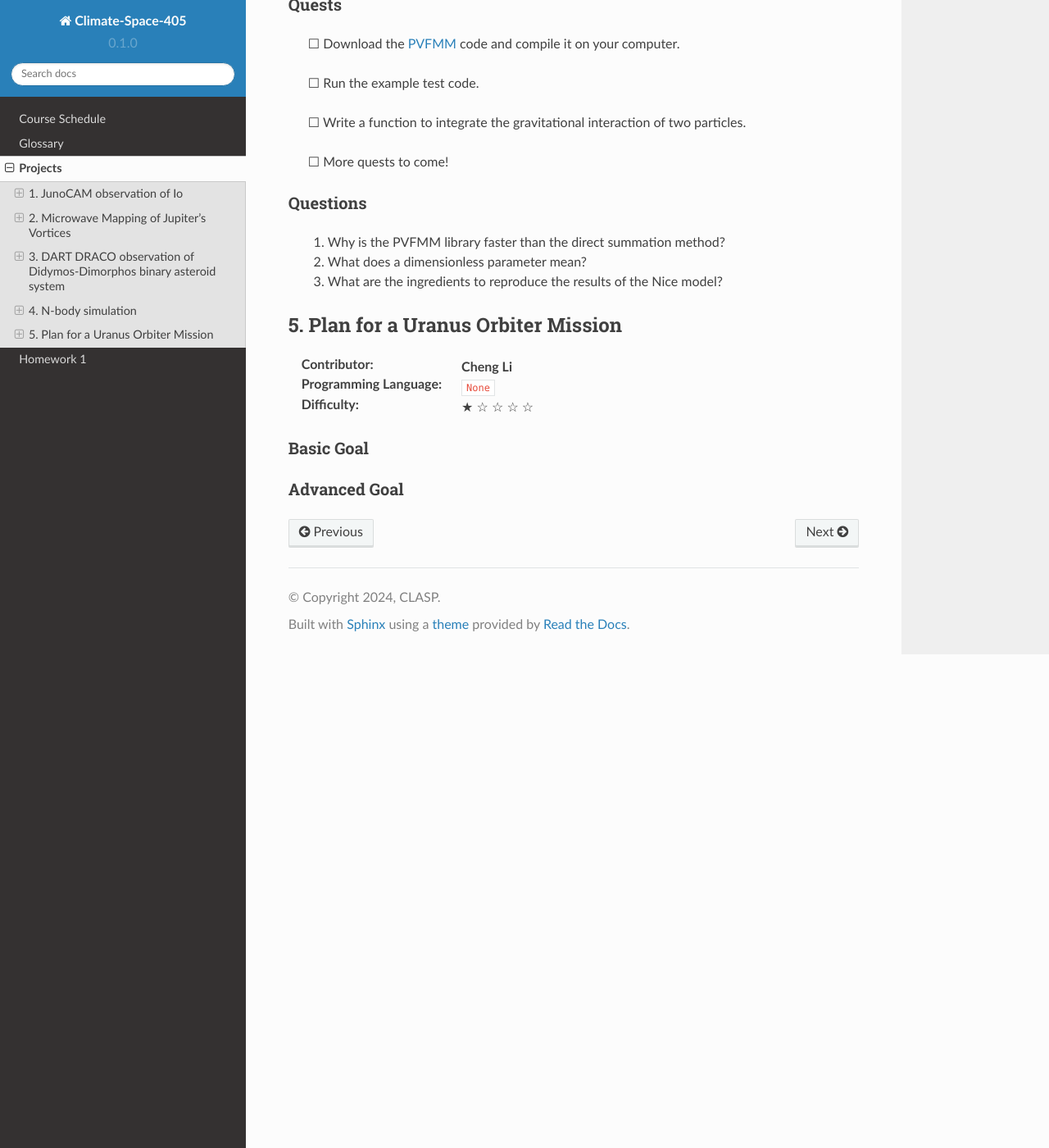
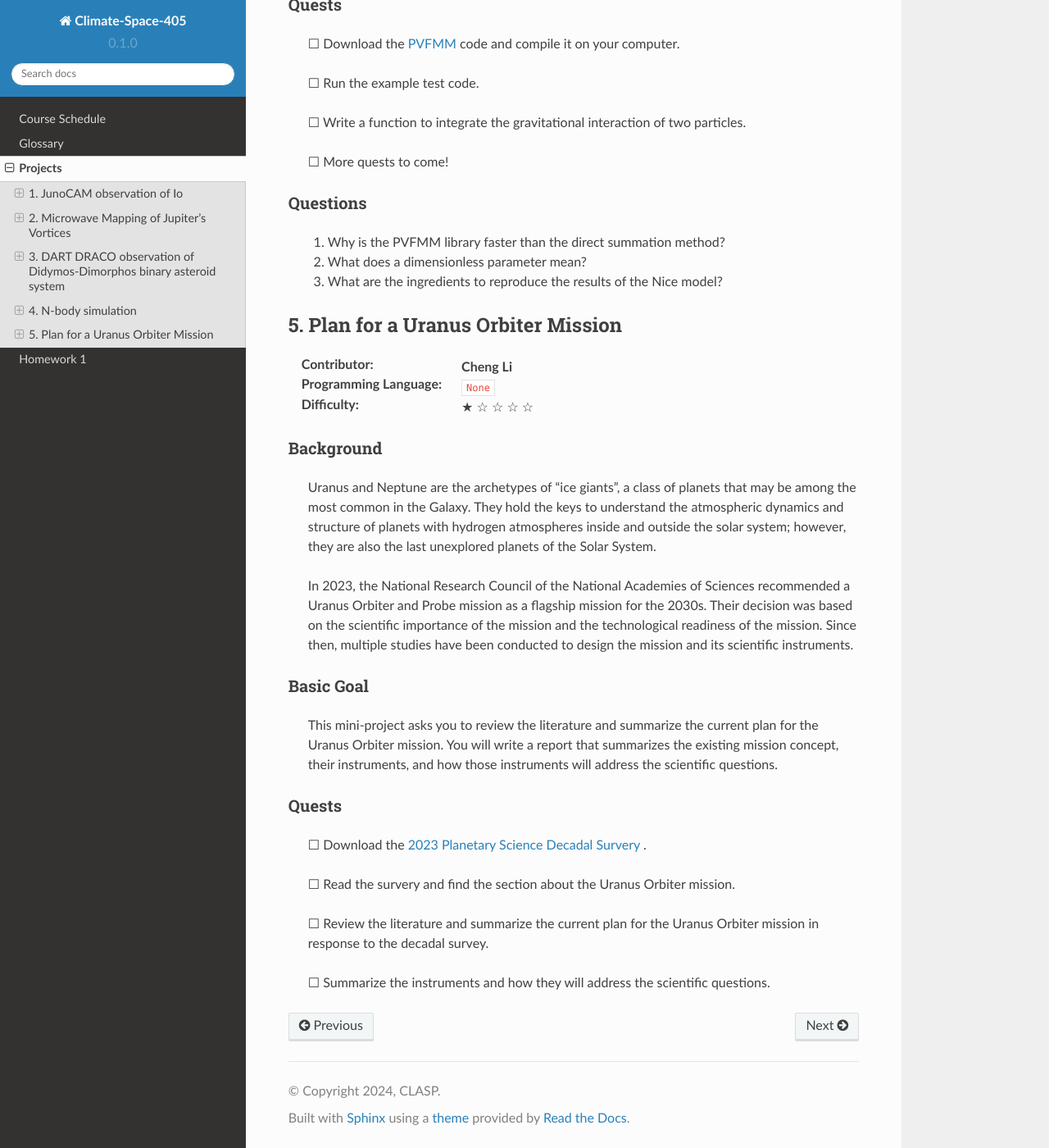
Before and after one commit to chengcli/space405, a Sphinx documentation site: the page built from doc/project.rst, in a window 1280 px wide and 1400 px high, scrolled down 6902 px. Shown: the whole window at 82% size. Built offline with Sphinx 7.4.7 and the Read the Docs theme 2.0.0, drawn with Linux system fonts in a browser that asks for light colours; pages that are not in the unit, such as notebooks, are missing from menus.

Commit message:
add project 5

```diff
--- a/doc/project.rst
+++ b/doc/project.rst
@@ -318,10 +318,33 @@ Questions
 :Difficulty:
   |fillstar| |openstar| |openstar| |openstar| |openstar|
 
+Background
+~~~~~~~~~~
+
+  Uranus and Neptune are the archetypes of "ice giants", a class of planets that may be among the most common in the Galaxy.
+  They hold the keys to understand the atmospheric dynamics and structure of planets with hydrogen atmospheres
+  inside and outside the solar system; however, they are also the last unexplored planets of the Solar System.
+
+  In 2023, the National Research Council of the National Academies of Sciences
+  recommended a Uranus Orbiter and Probe mission as a flagship mission for the 2030s.
+  Their decision was based on the scientific importance of the mission and the technological readiness of the mission.
+  Since then, multiple studies have been conducted to design the mission and its scientific instruments.
 
 Basic Goal
 ~~~~~~~~~~
 
+  This mini-project asks you to review the literature and summarize the current plan for the Uranus Orbiter mission.
+  You will write a report that summarizes the existing mission concept, their instruments, and how those instruments
+  will address the scientific questions.
 
-Advanced Goal
-~~~~~~~~~~~~~
+
+Quests
+~~~~~~
+
+    |uncheckedbox| Download the `2023 Planetary Science Decadal Survery <https://nap.nationalacademies.org/catalog/26522/origins-worlds-and-life-a-decadal-strategy-for-planetary-science>`_ .
+
+    |uncheckedbox| Read the survery and find the section about the Uranus Orbiter mission.
+
+    |uncheckedbox| Review the literature and summarize the current plan for the Uranus Orbiter mission in response to the decadal survey.
+
+    |uncheckedbox| Summarize the instruments and how they will address the scientific questions.
--- a/doc/syllabus.rst
+++ b/doc/syllabus.rst
@@ -78,7 +78,7 @@ Course Schedule
      -
    * - 10
      - Mar 11
-     - Computational practice on remote sensing
+     - Review of optical remote sensing instruments: from Pioneer to Europa
      -
    * -
      - Mar 13
```
Also changed, not shown: other parts of doc/syllabus.rst (+1 -1 lines).
